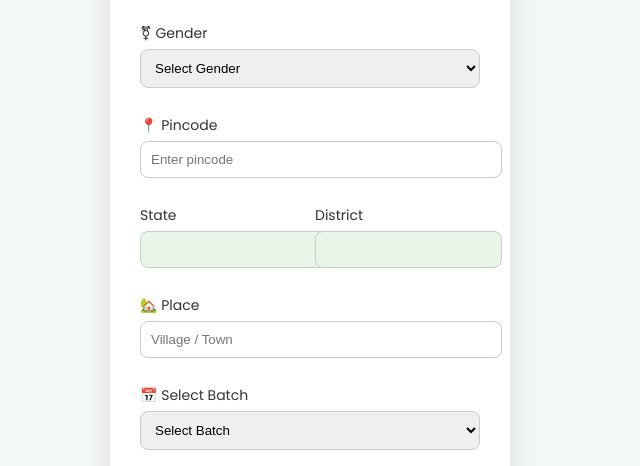
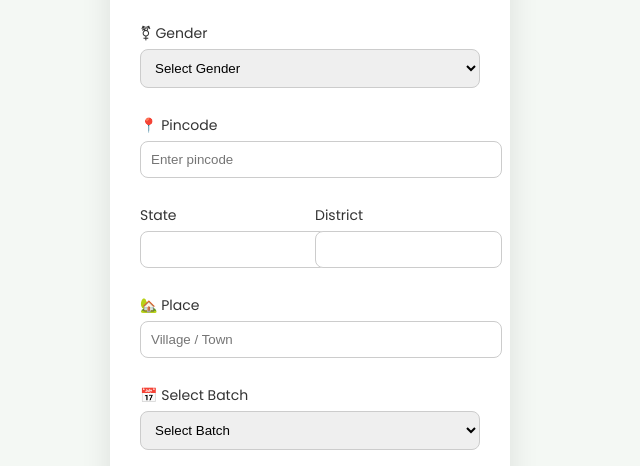
Before and after one commit to SidramA1999/hospital-portal, a Flask app: page /register in a window 1280 px wide. Shown: the part 716-1182 px from the top of the page, without its empty margins (330-970 px from the left). Run offline with Flask 3, Linux system fonts and the light colour scheme; data comes from the database, SQL or seed files in the repository; data that the repository does not hold is empty; some libraries are stand-ins or nearby versions.

Commit message:
register.html

```diff
--- a/templates/register.html
+++ b/templates/register.html
@@ -50,7 +50,7 @@ input, select {
 }
 
 #state, #district {
-  background: #e8f5e9;
+  background: white;
   color: #000;
   font-weight: bold;
 }
```
